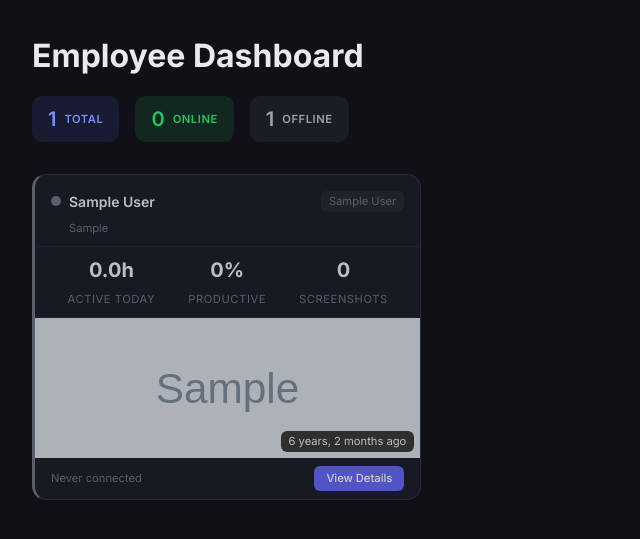
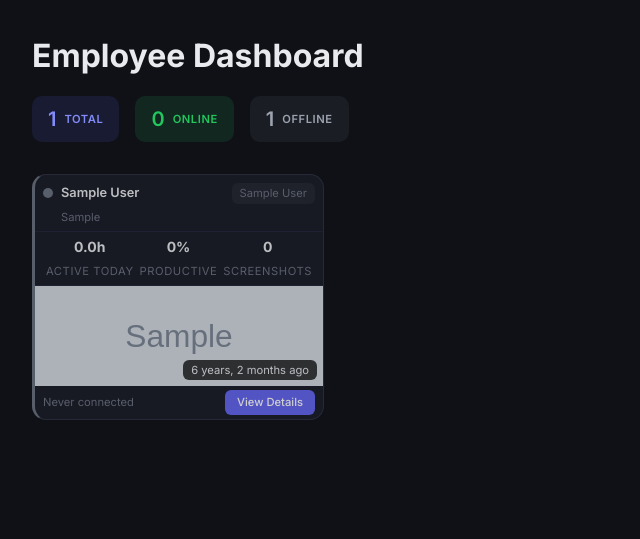
Before and after one commit to HannesBlulite/emp-monitor, a Django app: page / in a window 1280 px wide. Shown: the part 52-591 px from the top of the page, without its empty margins (0-640 px from the left). Run offline with Django 5.2, Linux system fonts and the light colour scheme; a user stored in the database is signed in; tables that the repository leaves empty hold one stand-in row (values such as "Sample post"); grey boxes marked "Sample" are stand-in pictures; data that the repository does not hold is empty.

Commit message:
Compact dashboard cards, collapsible app usage section

```diff
--- a/server/static/css/style.css
+++ b/server/static/css/style.css
@@ -280,8 +280,8 @@ a:hover {
 /* --- Employee Grid (Dashboard) --- */
 .employee-grid {
     display: grid;
-    grid-template-columns: repeat(auto-fill, minmax(340px, 1fr));
-    gap: var(--space-lg);
+    grid-template-columns: repeat(auto-fill, minmax(260px, 1fr));
+    gap: var(--space-md);
 }
 
 .employee-card {
@@ -311,7 +311,7 @@ a:hover {
     display: flex;
     justify-content: space-between;
     align-items: flex-start;
-    padding: var(--space-md) var(--space-md) var(--space-sm);
+    padding: var(--space-sm) var(--space-sm) var(--space-xs);
 }
 
 .employee-info {
@@ -344,9 +344,9 @@ a:hover {
 }
 
 .employee-name {
-    font-size: var(--font-size-base);
+    font-size: var(--font-size-sm);
     font-weight: 600;
-    margin-bottom: 2px;
+    margin-bottom: 1px;
 }
 
 .employee-name a {
@@ -375,7 +375,7 @@ a:hover {
 .card-metrics {
     display: flex;
     justify-content: space-around;
-    padding: var(--space-sm) var(--space-md);
+    padding: var(--space-xs) var(--space-sm);
     border-top: 1px solid var(--color-border-subtle);
     border-bottom: 1px solid var(--color-border-subtle);
 }
@@ -386,7 +386,7 @@ a:hover {
 
 .metric-value {
     display: block;
-    font-size: var(--font-size-lg);
+    font-size: var(--font-size-base);
     font-weight: 700;
     color: var(--color-text);
 }
@@ -402,7 +402,7 @@ a:hover {
 /* --- Card Preview (Screenshot Thumbnail) --- */
 .card-preview {
     position: relative;
-    height: 140px;
+    height: 100px;
     overflow: hidden;
     background: var(--color-bg);
 }
@@ -444,7 +444,7 @@ a:hover {
     display: flex;
     justify-content: space-between;
     align-items: center;
-    padding: var(--space-sm) var(--space-md);
+    padding: var(--space-xs) var(--space-sm);
 }
 
 .last-seen {
@@ -592,6 +592,39 @@ a:hover {
     margin-bottom: var(--space-md);
     padding-bottom: var(--space-sm);
     border-bottom: 1px solid var(--color-border);
+}
+
+/* --- Collapsible Section --- */
+.section-toggle {
+    display: flex;
+    justify-content: space-between;
+    align-items: center;
+    cursor: pointer;
+    user-select: none;
+}
+
+.section-toggle h2 {
+    margin-bottom: 0;
+    padding-bottom: var(--space-sm);
+}
+
+.toggle-icon {
+    font-size: var(--font-size-sm);
+    color: var(--color-text-muted);
+    transition: transform var(--transition-fast);
+}
+
+.section--open .toggle-icon {
+    transform: rotate(90deg);
+}
+
+.section-collapsible {
+    display: none;
+    margin-top: var(--space-md);
+}
+
+.section--open .section-collapsible {
+    display: block;
 }
 
 
```
Also changed, not shown: server/monitoring/templates/monitoring/employee_detail.html (+6 -1 lines).
